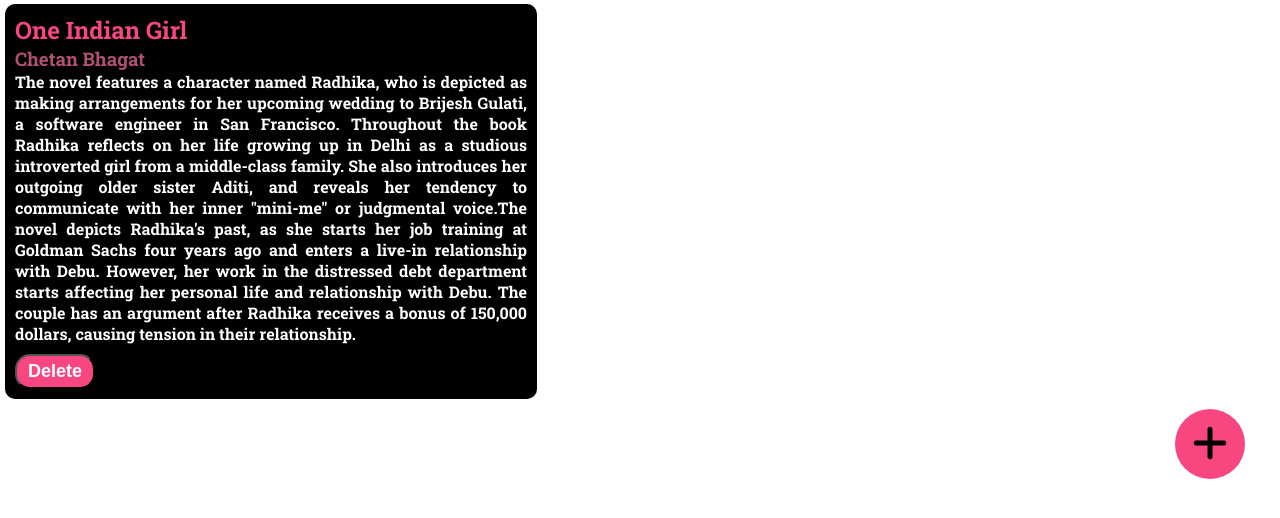
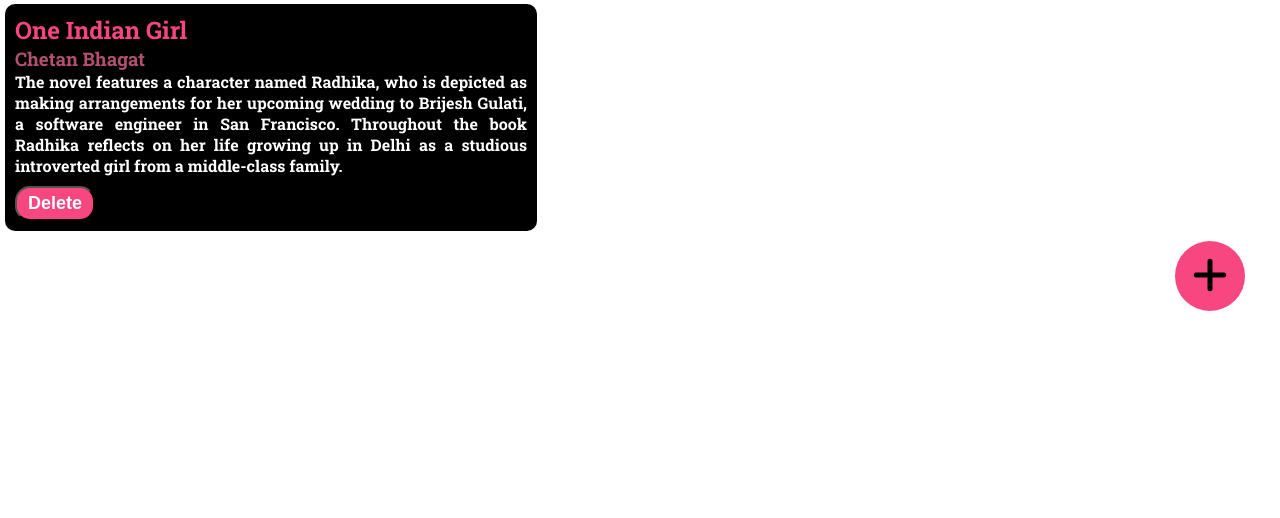
Before and after one commit to Subhalakshmi2000/booksky, a plain HTML site: page index.html in a window 1280 px wide. Shown: the part 58-576 px from the top of the page. Drawn offline with Linux system fonts and the light colour scheme.

Commit message:
Update index.html

```diff
--- a/index.html
+++ b/index.html
@@ -27,10 +27,7 @@
             </h3>
             <p>The novel features a character named Radhika, who is depicted as making arrangements for her upcoming wedding to Brijesh Gulati,
                a software engineer in San Francisco. Throughout the book Radhika reflects on her life growing up in Delhi as a studious introverted
-               girl from a middle-class family. She also introduces her outgoing older sister Aditi, and reveals her tendency to communicate with her
-               inner "mini-me" or judgmental voice.The novel depicts Radhika's past, as she starts her job training at Goldman Sachs four years ago and
-               enters a live-in relationship with Debu. However, her work in the distressed debt department starts affecting her personal life and relationship
-               with Debu. The couple has an argument after Radhika receives a bonus of 150,000 dollars, causing tension in their relationship.</p>
+               girl from a middle-class family.</p>
                     <button onclick="deletebook(event)">Delete</button>
         </div>
     </div>
```
